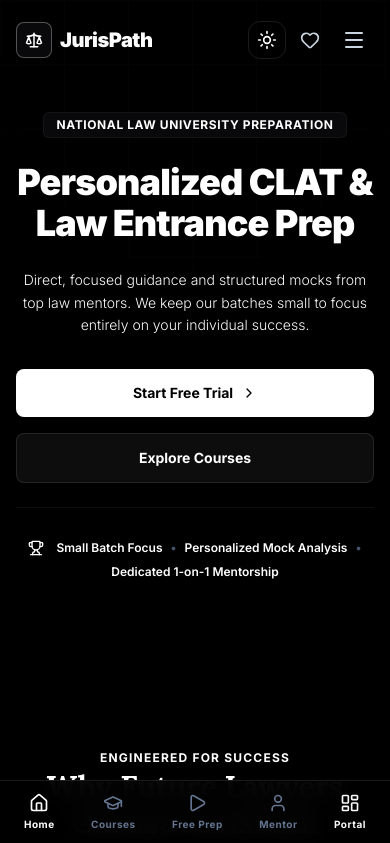
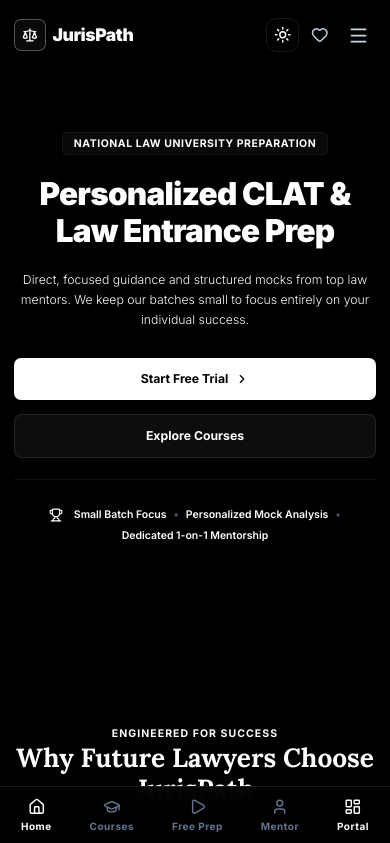
Before and after one commit to nilesh0002/lexvantage-edtech-platform, a Next.js app in the folder frontend/: page / in a window 390 px wide. Shown: the top 843 px of the page. Built offline with nearby package versions, Linux system fonts and the light colour scheme.

Commit message:
style: implement responsive root HTML font-scaling for compact native-app feel on mobile screens

```diff
--- a/frontend/src/app/globals.css
+++ b/frontend/src/app/globals.css
@@ -253,3 +253,16 @@
   border-color: rgba(15, 23, 42, 0.12) !important;
   box-shadow: 0 10px 30px -10px rgba(15, 23, 42, 0.1) !important;
 }
+
+/* Responsive Root Font Scaling for Native-App Feel on Mobile Phones */
+@media (max-width: 767px) {
+  html {
+    font-size: 90.625% !important; /* Scales base rem down from 16px to 14.5px */
+  }
+}
+
+@media (max-width: 480px) {
+  html {
+    font-size: 87.5% !important; /* Scales base rem down to 14px on smaller smartphones */
+  }
+}
```
